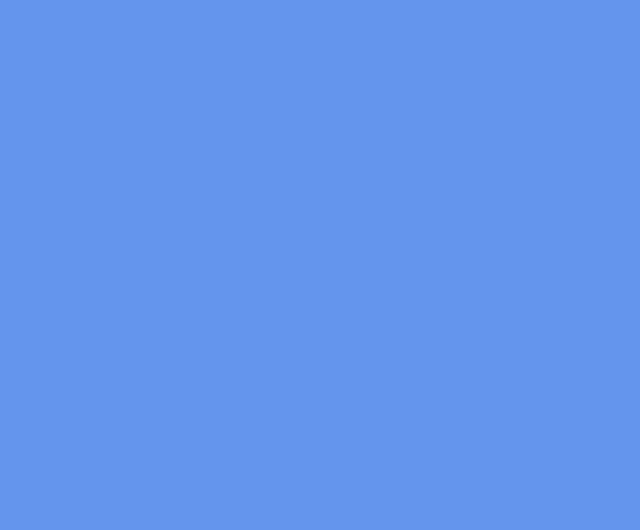
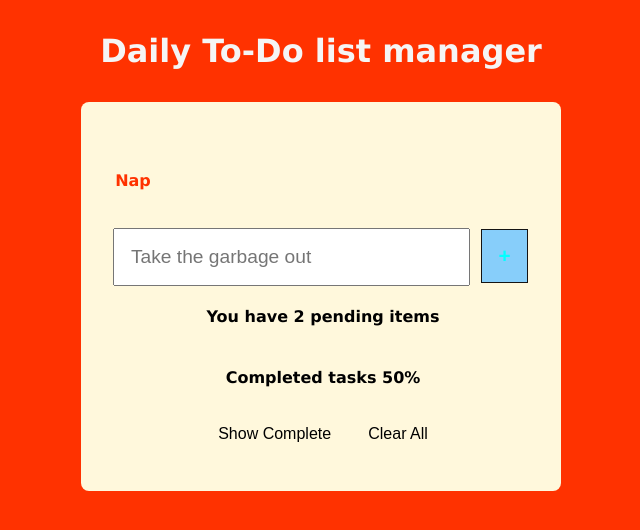
Before and after one commit to takib77/todo, a plain HTML site: page index.html in a window 1280 px wide. Shown: the whole page, without its empty margins (319-959 px from the left). Drawn offline with Linux system fonts and the light colour scheme.

Commit message:
Basic styling

```diff
--- a/index.html
+++ b/index.html
@@ -3,10 +3,26 @@
 <head>
     <meta charset="UTF-8">
     <meta name="viewport" content="width=device-width, initial-scale=1.0">
-    <title>Document</title>
+    <title>To do list</title>
     <link rel="stylesheet" href="./main.css">
 </head>
 <body>
+    <h1 class="title">Daily To-Do list manager</h1>
+    <div class="container">
+        <h4 class="today">Nap</h4>
+        <div class="inputdiv">
+            <input class="inputfield" type="text" placeholder="Take the garbage out">
+            <button class="btn__plus">&#43</button>
+        </div>
+        <h4 class="pending">You have 2 pending items</h4>
+        <h4 class="completed">Completed tasks 50%</h4>
+        <div class="bottomdiv">
+            <button class="btn--bottom btn__showhide">Show Complete</button>
+            <button class="btn--bottom btn__clear">Clear All</button>
+        </div>
+    </div>
+
+
 
     <script src="./main.js"></script>
 </body>
--- a/main.css
+++ b/main.css
@@ -1,3 +1,88 @@
+* {
+    box-sizing: border-box;
+}
+
 body {
-    background-color: rgb(100, 149, 237);
+    background-color: rgb(255, 50, 0);
+    font-family: Verdana, Geneva, Tahoma, sans-serif;
+    font-size: 16px;
+    margin: 0;
+    padding: 0;
 }
+
+.container {
+    align-items: center;
+    background-color: rgb(255, 248, 220);
+    border-radius: .5rem;
+    display: flex;
+    flex-direction: column;
+    flex-wrap: wrap;
+    justify-items: center;
+    max-width: 480px;
+    margin: auto;
+    padding: 2rem;
+}
+
+.title {
+    color: rgb(245, 245, 245);
+    margin: auto;
+    padding: 2rem;
+    text-align: center;
+}
+
+.today {
+    color: rgb(255, 50, 0);
+    padding: 1rem;
+    position: relative;
+    right: 190px;
+}
+
+.inputdiv {
+    min-width: 420px;
+}
+
+.inputfield {
+    font-size: 1.2rem;
+    line-height: 1.2rem;
+    margin-right: .4rem;
+    padding: 1rem;
+    width: 85%;
+}
+
+.btn__plus {
+    background-color: rgb(135, 206, 250);
+    border: solid 1px rgb(20, 20, 20);
+    color: rgb(0, 255, 255);
+    font-size: 1.3rem;
+    font-weight: 800;
+    line-height: 1.3rem;
+    padding: 1rem;
+    transition: .3s;
+}
+
+.btn__plus:hover {
+    background-color: rgb(0, 0, 255);
+    cursor: pointer;
+}
+
+.btn--bottom {
+    background-color: transparent;
+    border: none;
+    font-size: 1rem;
+    padding: 1rem;
+    transition: .3s;
+}
+
+.btn__showhide:hover {
+    background-color: rgb(0, 172, 0);
+    border-radius: .5rem;
+    color: rgb(250, 250, 250);
+    cursor: pointer;
+}
+
+.btn__clear:hover {
+    background-color: rgb(255, 0, 0);
+    border-radius: .5rem;
+    color: rgb(250, 250, 250);
+    cursor: pointer;
+}
```
